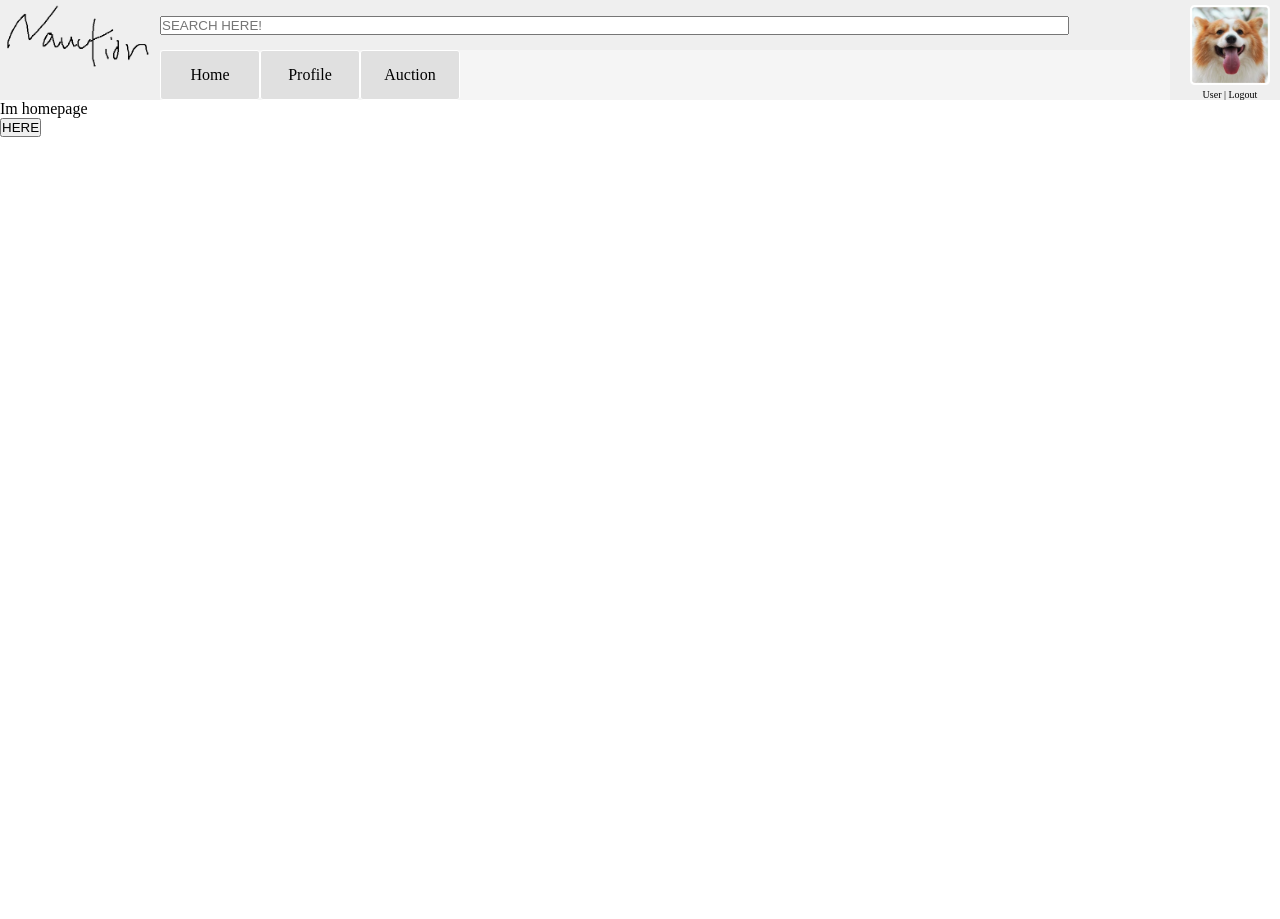
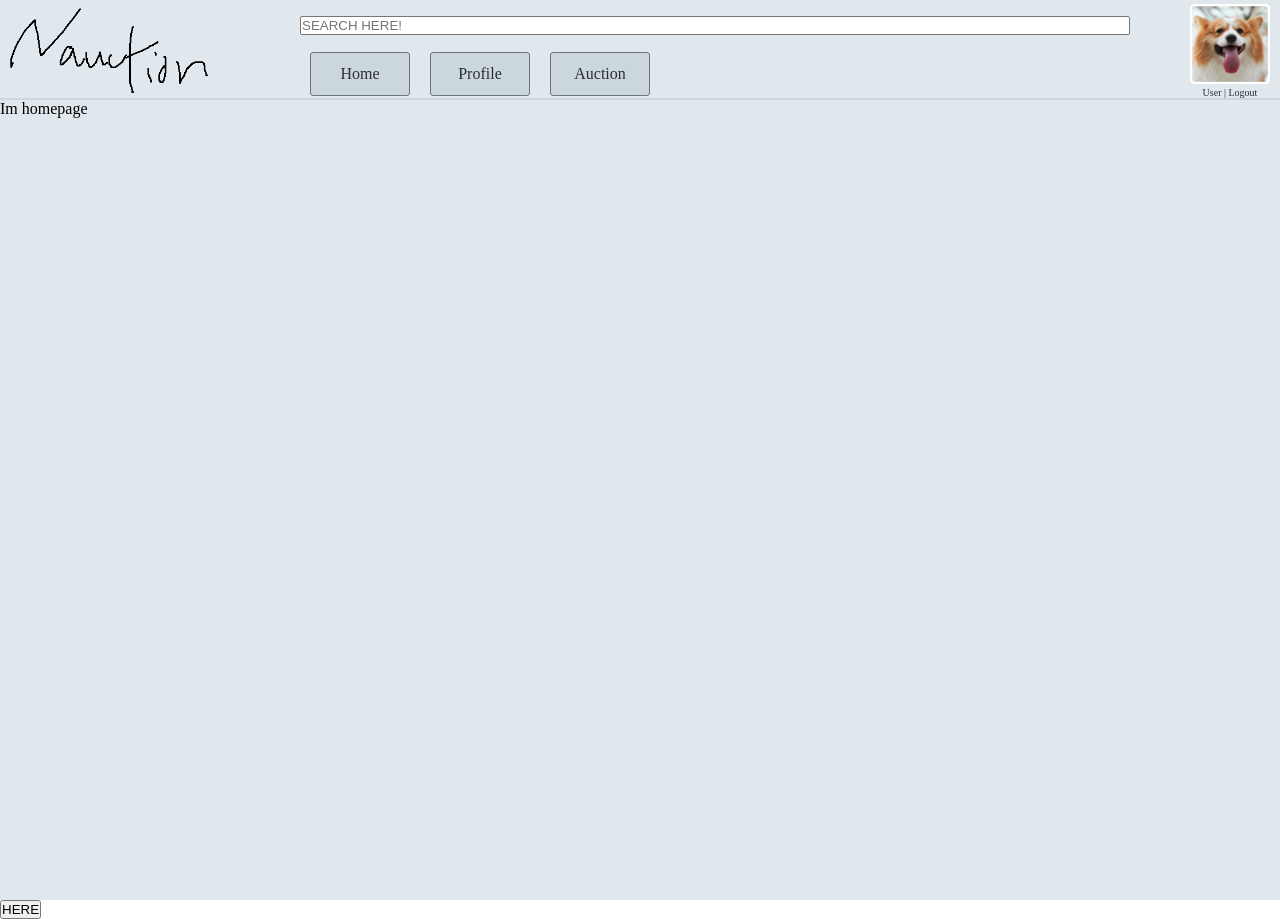
Before and after one commit to SakyunBuns/AuctionZone, a React (Vite) app in the folder dev/app/: page / in a window 1280 px wide. Before the commit the page ends 800 px from the top, so only its background shows below. Built offline with nearby package versions, Linux system fonts and the light colour scheme.

Commit message:
Update sur le header

```diff
--- a/dev/app/src/App.jsx
+++ b/dev/app/src/App.jsx
@@ -11,43 +11,42 @@ export default function App() {
 
     const [darkMode, setDarkMode] = useState(false)
 
+    const palette1 = {
+        color1: '#E1E8ED',
+        color2: '#CCD6DD',
+        color3: '#66757F',
+        textColor: '#292F33',
+    }
+
+    const palette2 = {
+        color1: '#142d4c',
+        color2: '#385170',
+        color3: '#9fd3c7',
+        textColor: '#ececec',
+    }
+
+    const [palette, setPalette] = useState(palette1)
+
     const pages = [
         {
             id: "1",
             name: 'Home',
-            element: <HomePage/>,
+            element: <HomePage palette={palette}/>,
             path: '/'
         },
         {
             id: "2",
             name: 'Profile',
-            element: <ProfilePage/>,
+            element: <ProfilePage palette={palette}/>,
             path: '/Profile'
         },
         {
             id: "3",
             name: 'Auction',
-            element: <AuctionPage/>,
+            element: <AuctionPage palette={palette}/>,
             path: '/Auction'
         }
     ]
-
-    const palette1 = {
-        color1: '#f5f5f5',
-        color2: '#e0e0e0',
-        color3: '#bdbdbd',
-        textColor: '#000000',
-    }
-
-    const palette2 = {
-        color1: '#000000',
-        color2: '#212121',
-        color3: '#424242',
-        textColor: '#ffffff',
-    }
-
-    const [palette, setPalette] = useState(palette1)
-
 
     function handleDarkMode(){
         setDarkMode(!darkMode)
@@ -61,12 +60,13 @@ export default function App() {
     })
 
     return (
-        <div>
+        <div className='fullpage'>
             <Header pages={pages} palette={palette}/>
             <Routes>
                 {navbarRoutes}
                 <Route path='*' element={<h1>error 404</h1>} key="0"/>
             </Routes>
+
             <button onClick={handleDarkMode}>HERE</button>
         </div>
     );
--- a/dev/app/src/Header.jsx
+++ b/dev/app/src/Header.jsx
@@ -8,27 +8,28 @@ import Profile from './Profile'
 export default function Header(props){
 
     const rowHeight = 50
-    const logoWidth = 150
+    const logoWidth = 250
     const profileWidth = 100
 
     const styleHeaderContainer = {
         width : '100%',
         height: '100px',
-        backgroundColor: '#11111111',
+        backgroundColor: `${props.palette.color1}`,
         display: 'grid',
         gridTemplateAreas: `'logo search profile' 'logo navbar profile'`,
         gridTemplateRows: `${rowHeight}px 1fr`,
         gridTemplateColumns: `${logoWidth}px 1fr ${profileWidth}px`,
-        columnGap: '10px'
+        columnGap: '50px',
+        borderBottom:`solid 2px ${props.palette.color2}`
     }
 
     return (
         <header>
             <div style={styleHeaderContainer}>
                 <Navbar pages={props.pages} palette={props.palette} gridName="navbar"/>
-                <Logo gridName="logo" logoWidth={logoWidth}/>
-                <SearchBar gridName="search" height={rowHeight}/>
-                <Profile gridName="profile" profileWidth={profileWidth}/>
+                <Logo gridName="logo" logoWidth={logoWidth} palette={props.palette}/>
+                <SearchBar gridName="search" height={rowHeight} palette={props.palette}/>
+                <Profile gridName="profile" profileWidth={profileWidth} palette={props.palette}/>
             </div>
         </header>
     )
--- a/dev/app/src/HomePage.jsx
+++ b/dev/app/src/HomePage.jsx
@@ -1,10 +1,16 @@
 import React from 'react'
 import { useState } from 'react';
 
-function HomePage(){
+function HomePage(props){
+
+    const styleHome = {
+        width: '100%',
+        height: '100%',
+        backgroundColor: `${props.palette.color1}`
+    }
 
     return(
-        <div>
+        <div style={styleHome}>
             Im homepage
         </div>
 
--- a/dev/app/src/Logo.jsx
+++ b/dev/app/src/Logo.jsx
@@ -6,13 +6,11 @@ export default function Logo(props){
         gridArea:`${props.gridName}`,
         width: `${props.logoWidth}`,
         height: '100%',
-        color:'#ffffff',
         backgroundImage:`url(${LogoImage})`,
         backgroundSize: `contain`,
         backgroundRepeat: 'no-repeat'
     }
 
-
     return(
         <div style={style}></div>
     )
--- a/dev/app/src/Navbar.jsx
+++ b/dev/app/src/Navbar.jsx
@@ -17,13 +17,14 @@ export default function Navbar(props){
     display: 'flex',
     justifyContent: 'center',
     alignItems: 'center',
-    height: '100%',
+    height: '90%',
     width: '100%',
     maxWidth: '100px',
-    border: '1px solid white',
+    border: `1px solid ${props.palette.color3}`,
     backgroundColor: `${props.palette.color2}`,
     borderRadius: '3px',
     color: `${props.palette.textColor}`,
+    margin:'auto 10px'
   }
 
   const links = props.pages.map((page) => {
--- a/dev/app/src/Profile.jsx
+++ b/dev/app/src/Profile.jsx
@@ -6,14 +6,12 @@ export default function Profile(props){
 
     const imageHeight = props.profileWidth - 20
 
-    console.log(imageHeight)
-
     const styleContainer = {
         gridArea:`${props.gridName}`,
         display: 'flex',
         flexDirection: 'column',
         justifieContent: 'center',
-        alignItem: 'center'
+        alignItem: 'center',
     }
 
     const styleImg={
@@ -25,13 +23,13 @@ export default function Profile(props){
     const styleText = {
         fontSize : '10px',
         width: '100%',
-        textAlign:'center'
+        textAlign:'center',
+        color: `${props.palette.textColor}`
     }
 
-
-
-
-
+    const styleLink= {
+        color: `${props.palette.textColor}`
+    }
 
     // const profile = props.profile.map((elem) => {
     //     return(
@@ -49,7 +47,7 @@ export default function Profile(props){
     return (
         <div style={styleContainer}>
             <img src={VisitorProfile} style={styleImg}></img>
-            <p style={styleText}><Link to='/Profile'>User</Link> | Logout</p>
+            <div style={styleText}><Link style={styleLink} to='/Profile'>User</Link> | Logout</div>
 
 
         </div>
--- a/dev/app/src/SearchBar.jsx
+++ b/dev/app/src/SearchBar.jsx
@@ -6,7 +6,6 @@ export default function SearchBar(props){
         gridArea:`${props.gridName}`,
         display: 'flex',
         flexDirection: 'row',
-        color:'#000000'
     }
 
     const styleCenter = {
@@ -17,9 +16,8 @@ export default function SearchBar(props){
 
     const styleInput = {
         alignSelf: 'center',
-        width: '90%'
+        width: '100%'
     }
-
 
     return(
         <div style={styleContainer}>
--- a/dev/app/src/css/App.css
+++ b/dev/app/src/css/App.css
@@ -4,12 +4,21 @@
     box-sizing: border-box;
 }
 
-.app{
+.fullpage{
+    height: 100%;
+    width: 100%;
+}
+
+body{
+    height: 100vh;
+    width: 100%;
+}
+
+#root{
     height: 100%;
     width: 100%;
 }
 
 a{
     text-decoration: none;
-    color: #000;
 }
```
